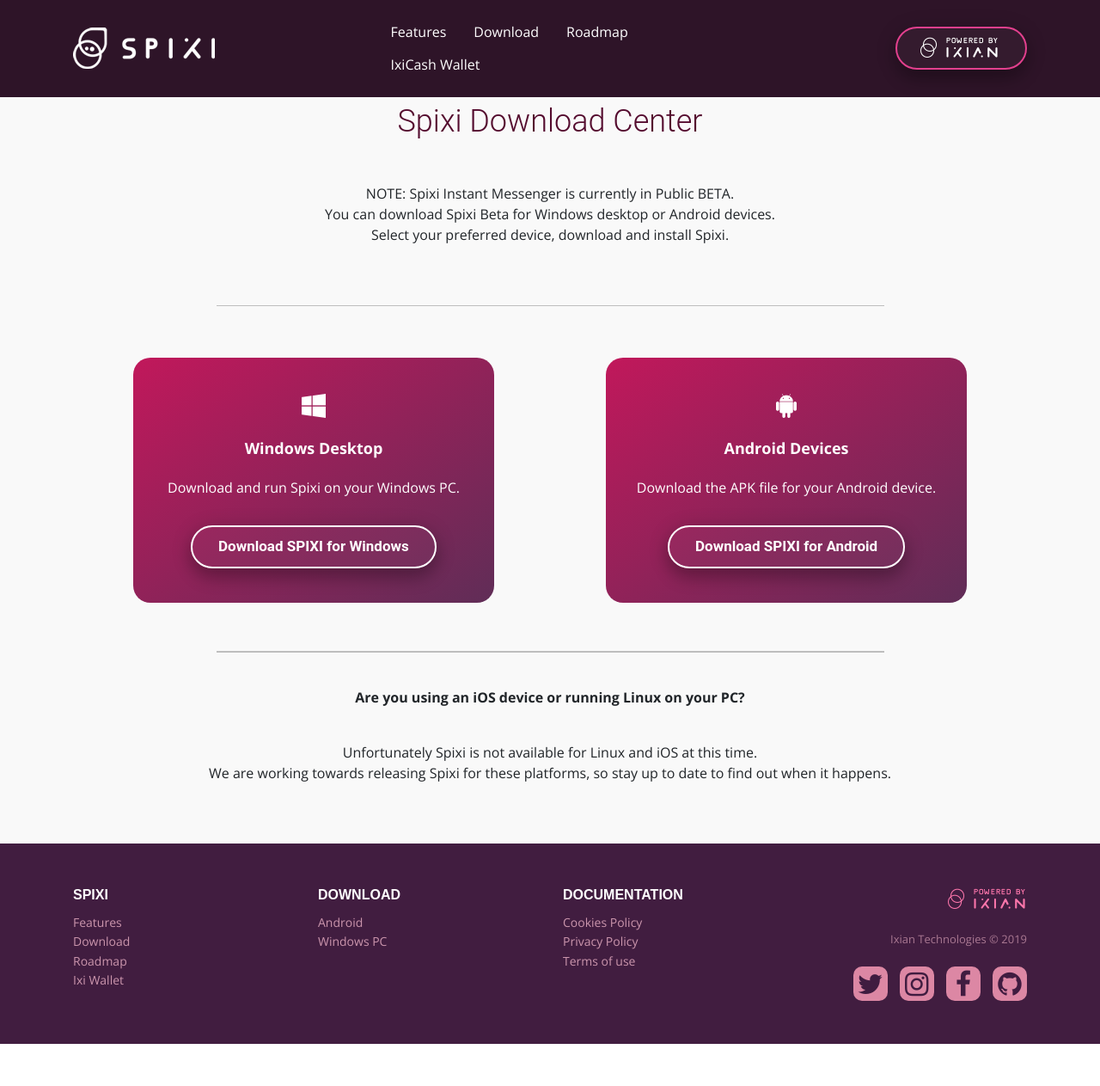
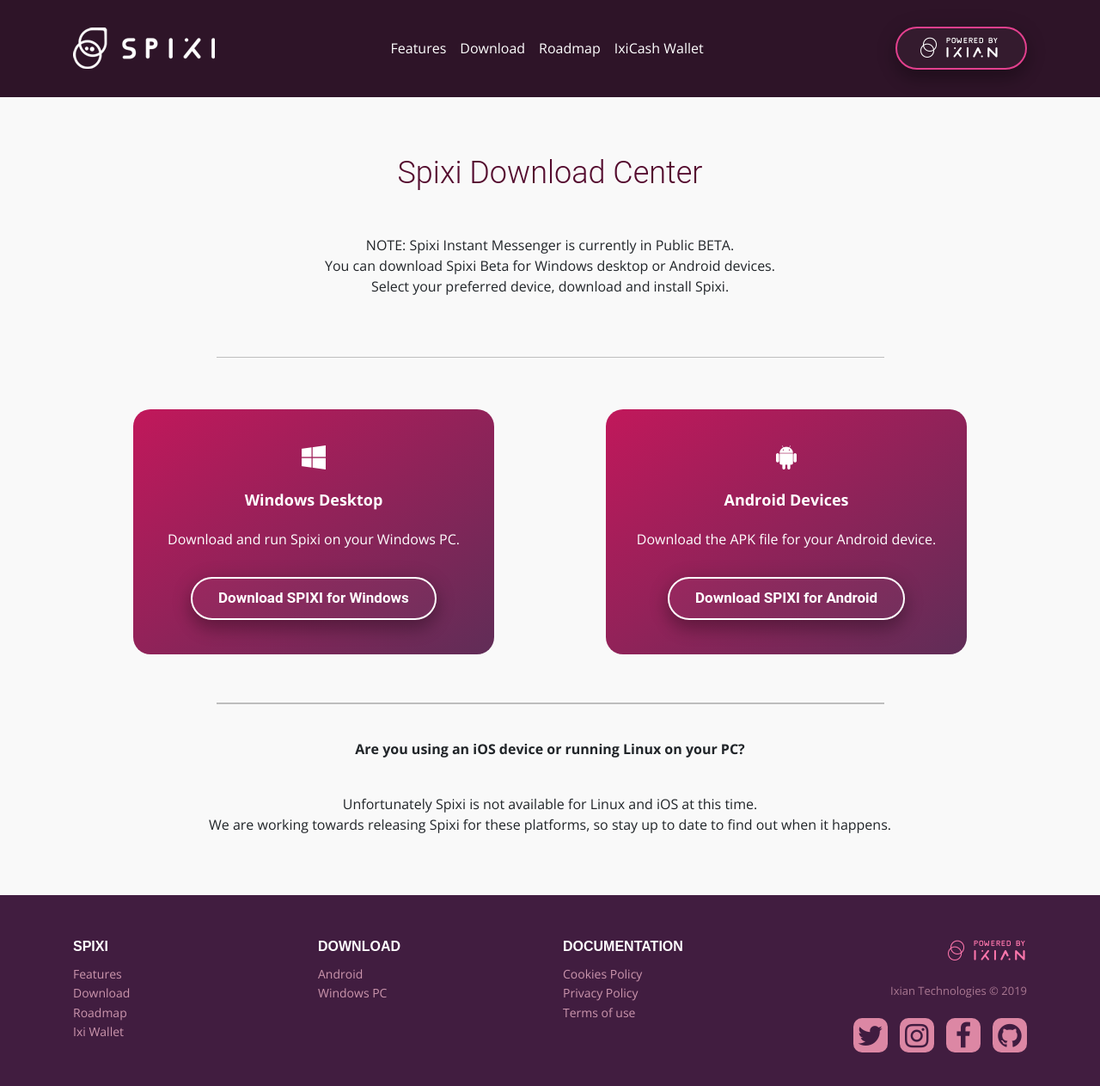
Before and after one commit to ProjectIxian/Spixi-website, a Jekyll site: the page built from download.md, in a window 1280 px wide and 1274 px high. Shown: the top 1263 px of the window at 86% size. Built offline with Jekyll 4.4.1, drawn with Linux system fonts in a browser that asks for light colours; nearby versions of some CDN libraries.

Commit message:
style update

```diff
--- a/assets/css/styles.css
+++ b/assets/css/styles.css
@@ -3,7 +3,7 @@
     font-family: 'Open Sans', sans-serif;
 }
 
-.nav-item
+.nav-link
 {
     padding-right: 16px;
 }
@@ -203,7 +203,6 @@
 
 .walletSection > p
 {
-    font-family: 'Open Sans', sans-serif;
     padding-right: 20px;
     padding-left: 20px;
 }
@@ -259,9 +258,9 @@
     padding-top: 10px;
     margin-top: 0;
     font-family: Roboto, sans-serif;
-    box-shadow: 0 4px 24px 0 rgba(0, 0, 0, 0.2), 0 12px 20px 0 rgba(0, 0, 0, 0.19);
+    box-shadow: 0 4px 24px 0 rgba(0, 0, 0, 0.2), 0 12px 20px 0 rgba(0, 0, 0, 0.19) !important;
     opacity: 1;
-    background-color: rgba(255,255,255,0.03);
+    background-color: rgba(255,255,255,0.03) !important;
     padding-left: 30px;
     padding-right: 30px;
     font-size: 17px;
--- a/download.md
+++ b/download.md
@@ -4,14 +4,16 @@
 description: Ixian is a fully scalable, decentralized platform that enables encrypted data streaming and high volume of micro-transactions.
 keywords: Ixian,DLT,Chat,Blockchain,Cryptocurrency,Crypto,IxiCash,Spixi
 ---
+<div class="bg-success d-flex align-items-center" style="padding-bottom: 60px;">
+</div>
 <div class="container">
     <h1 class="text-center" style="font-family: Roboto, sans-serif;font-size: 36px;font-weight: 300;padding-top: 120px;color: #540b2e;">Spixi Download Center</h1>
     <p class="text-center" style="padding-top: 30px;font-family: 'Open Sans', sans-serif;padding-bottom: 40px;">NOTE: Spixi Instant Messenger is currently in Public BETA. <br>You can download Spixi Beta for Windows desktop or Android devices.<br>Select your preferred device, download and install Spixi.<br></p><div class="divider"></div>
     <div class="row" style="padding-bottom: 40px;padding-top: 60px;padding-left:20px;padding-right:20px;">
-        <div class="col-md-3 col-xl-6 col-md-5 mb-3" style="/*background-color: #961453;*/background-image: linear-gradient(to bottom right, #c1185b, #602d57);margin-left: auto;margin-right: auto;max-width: 420px;border-radius: 20px;"><i class="fab fa-windows d-xl-flex justify-content-xl-center justify-content-center" style="font-size: 32px;padding-top: 40px;display: flex;color: rgb(255,255,255);"></i><strong style="font-family: 'Open Sans', sans-serif;padding-bottom: 20px;display: flex;align-items: center;justify-content: center;font-size: 18px;padding-top: 20px;color: rgb(255,255,255);">Windows Desktop</strong>
-            <p class="text-center" style="font-family: 'Open Sans', sans-serif;justify-content: center;align-items: center;display: flex;margin-left: 5%;margin-right: 5%;color: rgb(255,255,255);">Download and run Spixi on your Windows PC.</p><a href="https://github.com/ProjectIxian/Spixi/releases/download/v0.1.0/Spixi-v0.1.0-Win.zip"><button class="btn btn-primary text-left radial-fill" type="button" style="padding-top: 10px;margin-top: 32px;margin-left: auto;margin-right: auto;display: flex;margin-bottom: 40px;font-family: Roboto, sans-serif;box-shadow: 0 4px 24px 0 rgba(0, 0, 0, 0.2), 0 12px 20px 0 rgba(0, 0, 0, 0.19);opacity: 1;background-color: rgba(255,255,255,0.03);padding-left: 30px;padding-right: 30px;font-size: 17px;padding-bottom: 10px;font-weight: bold;border-color: white;border-radius: 40px;border: 2px solid white;">Download SPIXI for Windows</button></a></div>
+        <div class="col-md-3 col-xl-6 col-md-5 mb-3" style="background-image: linear-gradient(to bottom right, #c1185b, #602d57);margin-left: auto;margin-right: auto;max-width: 420px;border-radius: 20px;"><i class="fab fa-windows d-xl-flex justify-content-xl-center justify-content-center" style="font-size: 32px;padding-top: 40px;display: flex;color: rgb(255,255,255);"></i><strong style="font-family: 'Open Sans', sans-serif;padding-bottom: 20px;display: flex;align-items: center;justify-content: center;font-size: 18px;padding-top: 20px;color: rgb(255,255,255);">Windows Desktop</strong>
+            <p class="text-center" style="justify-content: center;align-items: center;display: flex;margin-left: 5%;margin-right: 5%;color: rgb(255,255,255);">Download and run Spixi on your Windows PC.</p><a href="https://github.com/ProjectIxian/Spixi/releases/download/v0.1.0/Spixi-v0.1.0-Win.zip"><button class="btn btn-primary text-left radial-fill" type="button" style="padding-top: 10px;margin-top: 32px;margin-left: auto;margin-right: auto;display: flex;margin-bottom: 40px;font-family: Roboto, sans-serif;box-shadow: 0 4px 24px 0 rgba(0, 0, 0, 0.2), 0 12px 20px 0 rgba(0, 0, 0, 0.19);opacity: 1;background-color: rgba(255,255,255,0.03);padding-left: 30px;padding-right: 30px;font-size: 17px;padding-bottom: 10px;font-weight: bold;border-color: white;border-radius: 40px;border: 2px solid white;">Download SPIXI for Windows</button></a></div>
         <div class="col-md-3 col-xl-6 col-md-5 mb-3" style="background-color: #961453;background-image: linear-gradient(to bottom right, #c1185b, #602d57);margin-left: auto;margin-right: auto;max-width: 420px;border-radius: 20px;"><i class="fab fa-android d-xl-flex justify-content-xl-center justify-content-center" style="font-size: 32px;padding-top: 40px;display: flex;color: rgb(255,255,255);"></i><strong style="font-family: 'Open Sans', sans-serif;padding-bottom: 20px;display: flex;align-items: center;justify-content: center;font-size: 18px;padding-top: 20px;color: rgb(255,255,255);">Android Devices</strong>
-            <p class="text-center" style="font-family: 'Open Sans', sans-serif;justify-content: center;align-items: center;display: flex;margin-left: 5%;margin-right: 5%;color: rgb(255,255,255);">Download the APK file for your Android device.</p><a href="https://github.com/ProjectIxian/Spixi/releases/download/v0.1.1/Spixi-v0.1.1-Android.apk"><button class="btn btn-primary text-left radial-fill" type="button" style="padding-top: 10px;margin-top: 32px;margin-left: auto;margin-right: auto;margin-bottom: 40px;display: flex;font-family: Roboto, sans-serif;box-shadow: 0 4px 24px 0 rgba(0, 0, 0, 0.2), 0 12px 20px 0 rgba(0, 0, 0, 0.19);opacity: 1;background-color: rgba(255,255,255,0.03);padding-left: 30px;padding-right: 30px;font-size: 17px;padding-bottom: 10px;font-weight: bold;border-color: rgb(136,52,52);border-radius: 40px;border: 2px solid white;">Download SPIXI for Android</button></a></div>
+            <p class="text-center" style="justify-content: center;align-items: center;display: flex;margin-left: 5%;margin-right: 5%;color: rgb(255,255,255);">Download the APK file for your Android device.</p><a href="https://github.com/ProjectIxian/Spixi/releases/download/v0.1.1/Spixi-v0.1.1-Android.apk"><button class="btn btn-primary text-left radial-fill" type="button" style="padding-top: 10px;margin-top: 32px;margin-left: auto;margin-right: auto;margin-bottom: 40px;display: flex;font-family: Roboto, sans-serif;box-shadow: 0 4px 24px 0 rgba(0, 0, 0, 0.2), 0 12px 20px 0 rgba(0, 0, 0, 0.19);opacity: 1;background-color: rgba(255,255,255,0.03);padding-left: 30px;padding-right: 30px;font-size: 17px;padding-bottom: 10px;font-weight: bold;border-color: rgb(136,52,52);border-radius: 40px;border: 2px solid white;">Download SPIXI for Android</button></a></div>
     </div><div class="divider"></div><div class="divider"></div></div>
-<p class="text-center" style="padding-top: 40px;font-family: 'Open Sans', sans-serif;padding-bottom: 20;font-weight: bold;">Are you using an iOS device or running Linux on your PC?</p>
-<p class="text-center" style="padding-top: 10px;font-family: 'Open Sans', sans-serif;padding-bottom: 40px;">Unfortunately Spixi is not available for Linux and iOS at this time. <br>We are working towards releasing Spixi for these platforms, so stay up to date to find out when it happens.</p>
+<p class="text-center" style="padding-top: 40px;padding-bottom: 20;font-weight: bold;">Are you using an iOS device or running Linux on your PC?</p>
+<p class="text-center" style="padding-top: 10px;padding-bottom: 40px;">Unfortunately Spixi is not available for Linux and iOS at this time. <br>We are working towards releasing Spixi for these platforms, so stay up to date to find out when it happens.</p>
```
